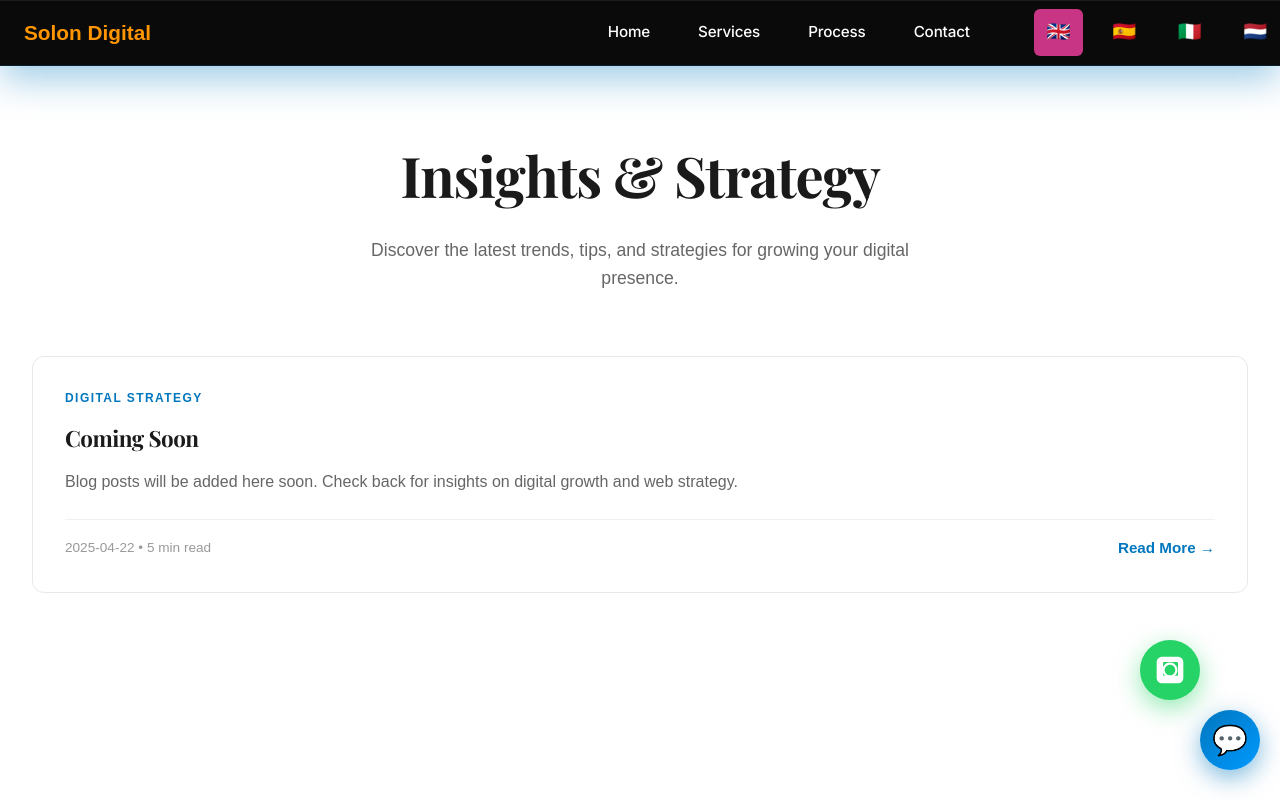
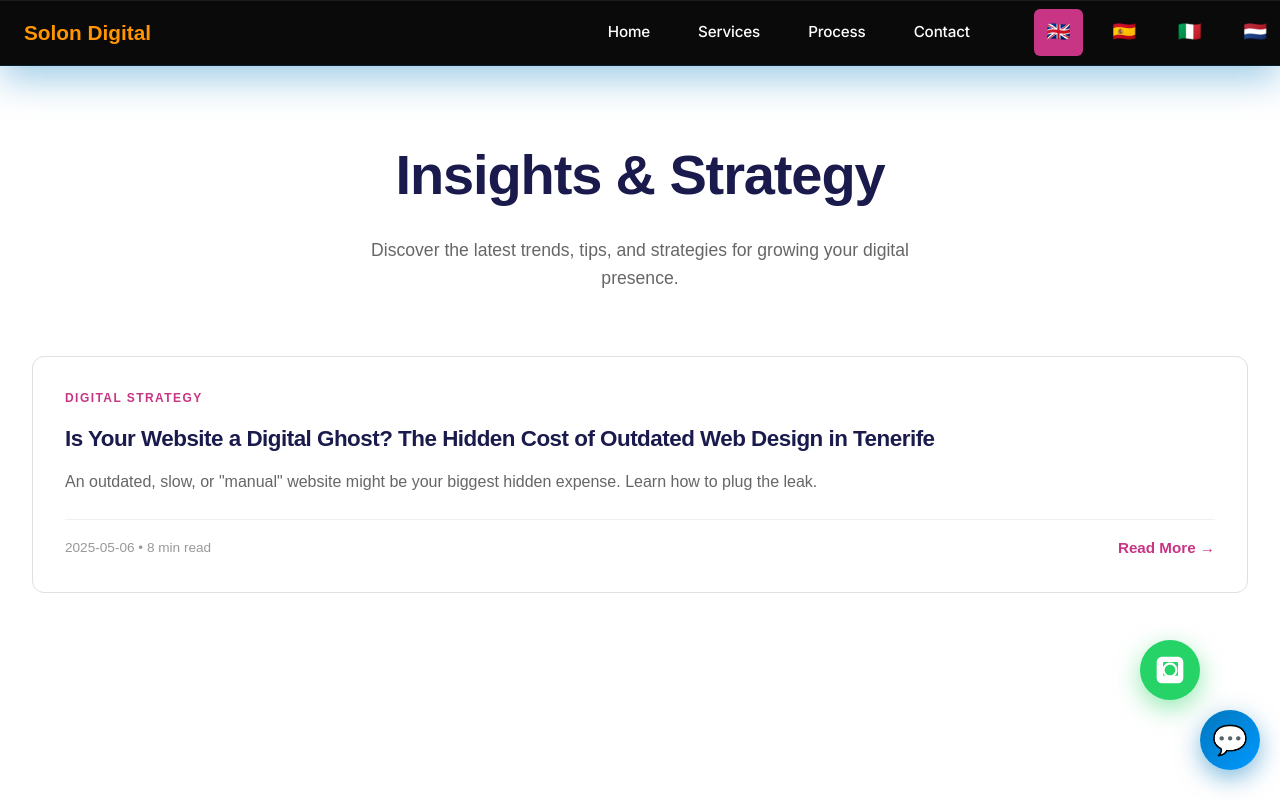
Before and after one commit to Jobelandee/Repository-name-solon-digital, a React (Create React App) app: page /insights in a window 1280 px wide. Shown: the top 800 px of the page. Built offline with nearby package versions, Linux system fonts and the light colour scheme.

Commit message:
Add blog post and update Insights page styling to match light theme

```diff
--- a/src/components/InsightsPage.jsx
+++ b/src/components/InsightsPage.jsx
@@ -7,10 +7,46 @@ export default function InsightsPage() {
     {
       id: 1,
       category: 'Digital Strategy',
-      title: 'Coming Soon',
-      description: 'Blog posts will be added here soon. Check back for insights on digital growth and web strategy.',
-      date: '2025-04-22',
-      readTime: '5 min read',
+      title: 'Is Your Website a Digital Ghost? The Hidden Cost of Outdated Web Design in Tenerife',
+      excerpt: 'Tenerife is a land of opportunity, but many businesses are still living in the digital stone age. Discover why outdated websites are your biggest hidden expense.',
+      description: 'An outdated, slow, or "manual" website might be your biggest hidden expense. Learn how to plug the leak.',
+      date: '2025-05-06',
+      readTime: '8 min read',
+      content: `Tenerife is a land of opportunity. From the bustling streets of Adeje and Los Cristianos to the luxury villas in Costa Adeje, the business spirit here is unmatched. But while the island's physical infrastructure thrives, many businesses are still living in the digital stone age.
+
+If you are a business owner in the Canary Islands, you might think that having a website is enough. It isn't. In fact, an outdated, slow, or "manual" website might be your biggest hidden expense.
+
+## The "Mañana" Trap: Why Speed is Your Greatest Competitor
+
+In the Tenerife web design market, we often hear "mañana." But online, there is no tomorrow.
+
+Statistics show that 40% of visitors will leave a site if it takes more than 3 seconds to load. If your potential client is searching for a Padel Club or a Real Estate agent while sitting on a terrace in Las Américas with a 4G connection, and your site is slow—they are already booking with your competitor.
+
+At Solon Digital, we build "Lava-Fast" systems. We don't just build pages; we build high-performance machines optimized for the local Canary Island SEO landscape.
+
+## Stop the WhatsApp Chaos: Automate or Die
+
+Are you still handling every single booking, inquiry, and "Is there space?" question manually through WhatsApp?
+
+You aren't being "personal"—you are being inefficient. For Gyms and Padel Clubs in Tenerife, manual management is a profit-killer.
+
+Smart Websites now act as your 24/7 Digital Employee. By integrating AI Business Automation, you can handle bookings, answer FAQs, and qualify leads while you are actually running your business (or enjoying the sun).
+
+## Dutch Innovation, Tenerife Roots
+
+We didn't move from the Netherlands to Tenerife just for the weather. We moved here because we saw local legends—business owners with incredible services—losing money to bad tech.
+
+With a background in high-level AI integration and experience running 6 successful PT Studios, the founders of Solon Digital, Job Eland and Rodney, understand the unique pressure of the local market. We combine Northern European efficiency with a deep understanding of the Tenerife South business culture.
+
+## The Blunt Truth: Is Your Site Bleeding Money?
+
+A website should be an investment that pays for itself within months, not a digital brochure that sits in a corner of the internet. If you aren't on Page 1 of Google Tenerife, you don't exist for the 100,000+ tourists and residents searching for your service right now.
+
+Don't wake up a year from now wishing you started today. The digital gap in the Canary Islands is closing fast. Those who automate now will dominate the next decade.
+
+## Ready to Plug the Leak?
+
+Stop guessing and start scaling. We are offering a Free Digital Growth Audit for businesses in Tenerife and Mallorca this month. We will identify exactly where your current site is losing you money and provide a roadmap to fix it.`,
     },
   ];
 
@@ -36,8 +72,8 @@ export default function InsightsPage() {
         <h1 style={{
           fontSize: 'clamp(2rem, 5vw, 3.5rem)',
           fontWeight: 700,
-          color: '#1a1a1a',
-          fontFamily: 'Playfair Display, serif',
+          color: '#1a1a4d',
+          fontFamily: 'Outfit, sans-serif',
           marginBottom: '1rem',
           letterSpacing: '-0.02em',
         }}>
@@ -73,19 +109,19 @@ export default function InsightsPage() {
               transition={{ duration: 0.6, delay: idx * 0.1 }}
               style={{
                 background: '#FFFFFF',
-                border: '1px solid #e8e8e8',
+                border: '1px solid #E0E0E0',
                 borderRadius: '12px',
                 padding: '2rem',
                 cursor: 'pointer',
                 transition: 'all 0.3s ease',
               }}
               onMouseEnter={(e) => {
-                e.currentTarget.style.borderColor = '#0077BE';
-                e.currentTarget.style.boxShadow = '0 12px 32px rgba(0, 119, 190, 0.15)';
+                e.currentTarget.style.borderColor = '#C73584';
+                e.currentTarget.style.boxShadow = '0 12px 32px rgba(199, 53, 132, 0.15)';
                 e.currentTarget.style.transform = 'translateY(-6px)';
               }}
               onMouseLeave={(e) => {
-                e.currentTarget.style.borderColor = '#e8e8e8';
+                e.currentTarget.style.borderColor = '#E0E0E0';
                 e.currentTarget.style.boxShadow = 'none';
                 e.currentTarget.style.transform = 'translateY(0)';
               }}
@@ -94,7 +130,7 @@ export default function InsightsPage() {
                 fontSize: '0.75rem',
                 textTransform: 'uppercase',
                 letterSpacing: '0.12em',
-                color: '#0077BE',
+                color: '#C73584',
                 fontWeight: 700,
                 marginBottom: '1rem',
               }}>
@@ -102,8 +138,8 @@ export default function InsightsPage() {
               </div>
               <h3 style={{
                 fontSize: '1.4rem',
-                fontFamily: 'Playfair Display, serif',
-                color: '#1a1a1a',
+                fontFamily: 'Outfit, sans-serif',
+                color: '#1a1a4d',
                 fontWeight: 700,
                 marginBottom: '1rem',
                 lineHeight: 1.3,
@@ -133,7 +169,7 @@ export default function InsightsPage() {
                 </span>
                 <a href="#read-more" style={{
                   textDecoration: 'none',
-                  color: '#0077BE',
+                  color: '#C73584',
                   fontWeight: 600,
                   fontSize: '0.95rem',
                   transition: 'all 0.3s ease',
```
